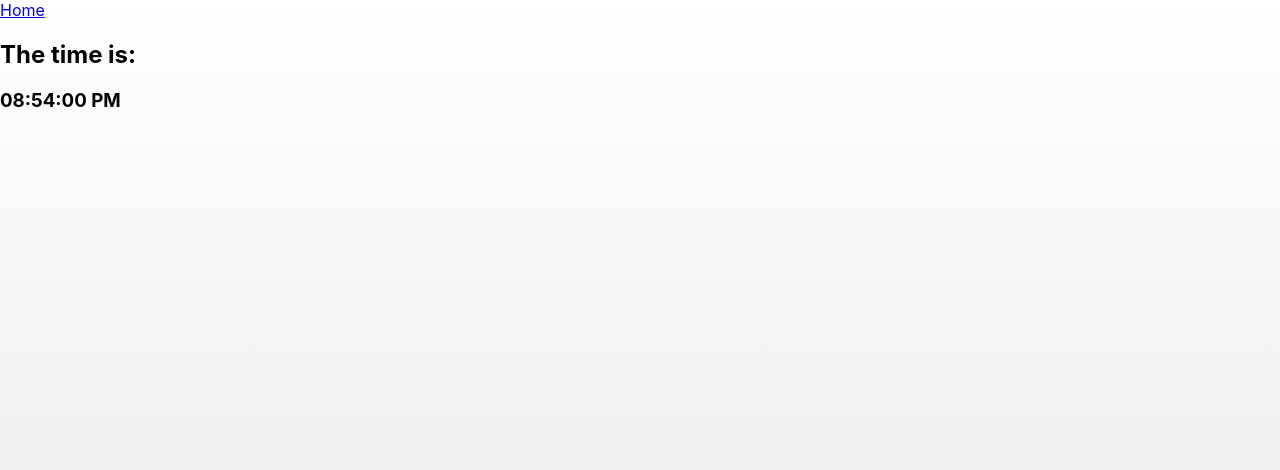
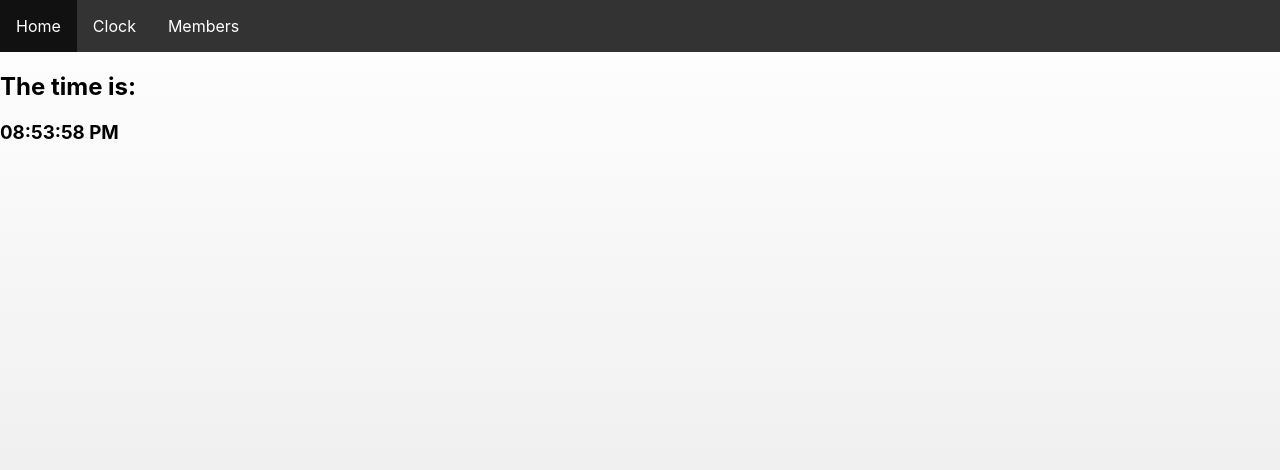
Before and after one commit to JayWebDevCom/Learning-React, a React (Create React App) app: page /clock in a window 1280 px wide. Shown: the top 470 px of the page. Built offline with nearby package versions, Linux system fonts and the light colour scheme.

Commit message:
Extract Home component with Links

```diff
--- a/public/styles.css
+++ b/public/styles.css
@@ -178,3 +178,30 @@
     text-align: center;
     overflow: scroll;
 }
+
+
+/*  home links  */
+
+ul {
+    list-style-type: none;
+    margin: 0;
+    padding: 0;
+    overflow: hidden;
+    background-color: #333333;
+}
+
+li {
+    float: left;
+}
+
+li a {
+    display: block;
+    color: white;
+    text-align: center;
+    padding: 16px;
+    text-decoration: none;
+}
+
+li a:hover {
+    background-color: #111111;
+}
--- a/src/components/App.js
+++ b/src/components/App.js
@@ -1,8 +1,9 @@
 import React, {Component} from 'react';
-import {BrowserRouter as Router, Link, Route} from "react-router-dom";
+import {BrowserRouter as Router, Route} from "react-router-dom";
 
 import {AddColourForm} from './AddColourForm'
 import {ColorList} from './ColorList'
+import {Home} from './Home'
 import {v4} from 'uuid';
 import colorsFile from '../colorsFile'
 import {Clock} from "./clock/Clock";
@@ -62,10 +63,9 @@
 
         return (
             <Router>
+                <Home/>
                 <Route exact path="/">
                     <div className={'app'}>
-                        <Link to="/clock">Clock</Link>
-                        <Link to="/members">Members</Link>
                         <AddColourForm onNewColour={addColor}/>
                         <ColorList colors={colors} onRate={rateColor} onRemove={removeColor}/>
                     </div>
--- /dev/null
+++ b/src/components/Home.js
@@ -0,0 +1,11 @@
+import React from 'react';
+import {Link} from "react-router-dom";
+
+export const Home = () =>
+    <div>
+        <ul>
+            <li><Link to="/">Home</Link></li>
+            <li><Link to="/clock">Clock</Link></li>
+            <li><Link to="/members">Members</Link></li>
+        </ul>
+    </div>;
--- a/src/components/clock/Clock.js
+++ b/src/components/clock/Clock.js
@@ -1,5 +1,4 @@
 import React, {Component} from 'react';
-import {Link} from "react-router-dom";
 
 export class Clock extends Component {
 
@@ -85,7 +84,6 @@
     render() {
         return (
             <div>
-                <Link to="/">Home</Link>
                 <h2>The time is:</h2>
                 <div>
                     <h3>{this.state.time}</h3>
```
